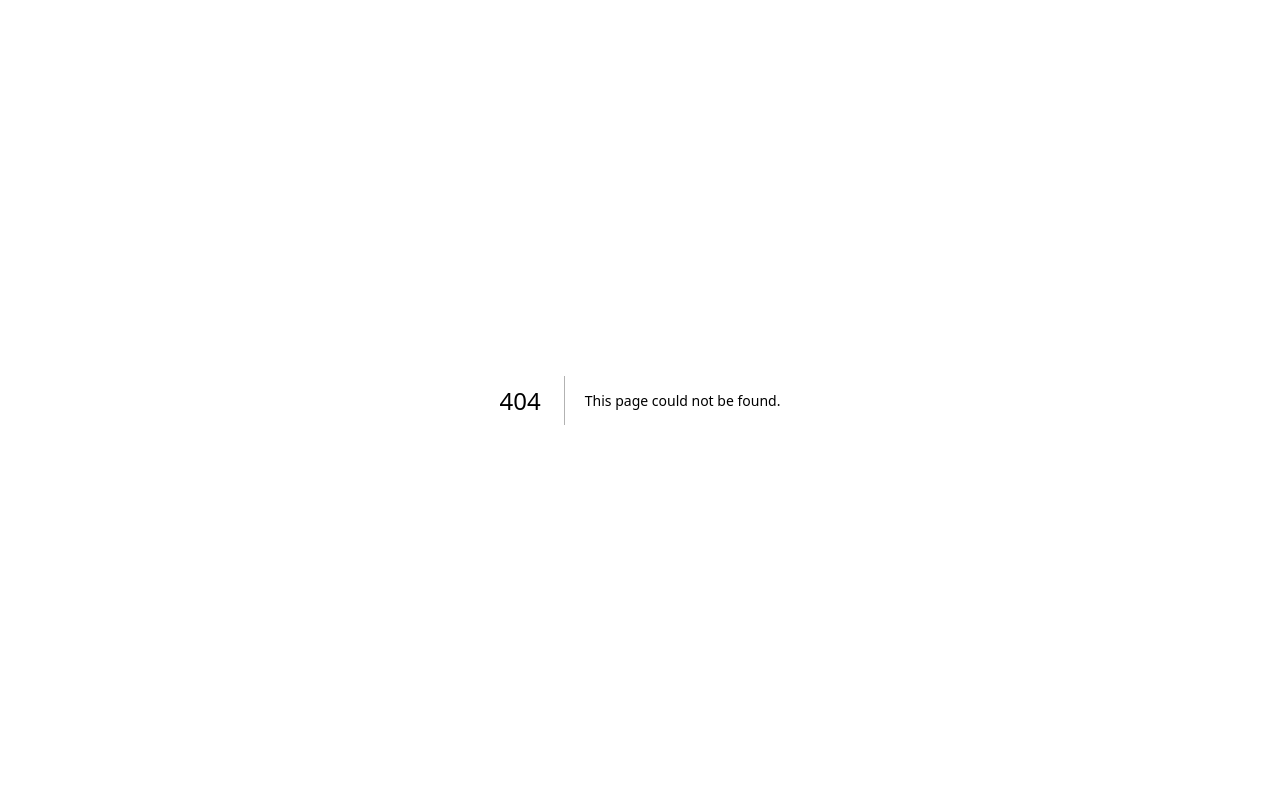
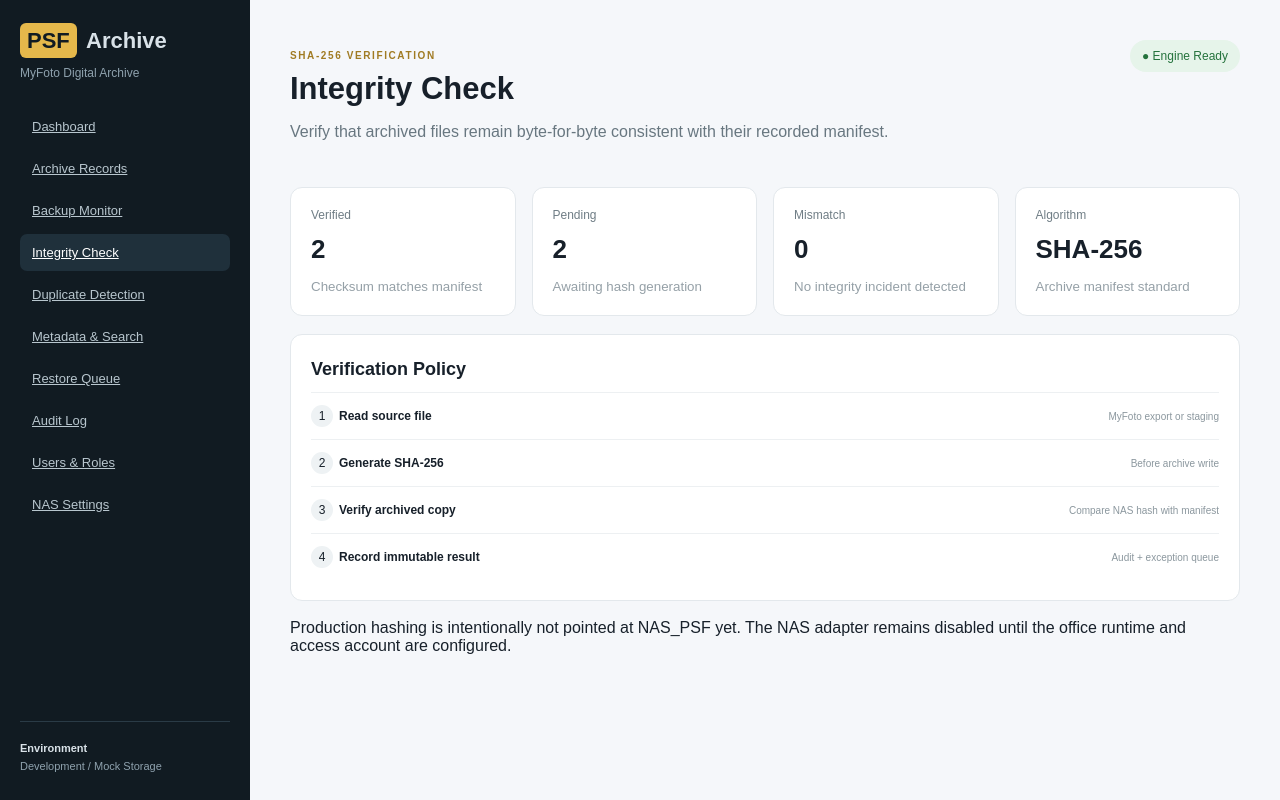
Before and after one commit to almunirah/psf-archive, a Next.js app: page /integrity in a window 1280 px wide. Before the commit this address had no page. Built offline with nearby package versions, Linux system fonts and the light colour scheme.

Commit message:
feat: add SHA-256 integrity module

```diff
--- /dev/null
+++ b/app/integrity/page.tsx
@@ -0,0 +1,26 @@
+import { AppShell } from '@/components/AppShell';
+import { archiveRecords } from '@/lib/archive/mock-data';
+
+export default function IntegrityPage() {
+  const verified = archiveRecords.filter((r) => r.backupStatus === 'VERIFIED').length;
+  const pending = archiveRecords.filter((r) => r.backupStatus === 'PENDING').length;
+  return (
+    <AppShell>
+      <header><div><p className="eyebrow">SHA-256 VERIFICATION</p><h1>Integrity Check</h1><p>Verify that archived files remain byte-for-byte consistent with their recorded manifest.</p></div><span className="status">● Engine Ready</span></header>
+      <div className="cards">
+        <article><p>Verified</p><strong>{verified}</strong><small>Checksum matches manifest</small></article>
+        <article><p>Pending</p><strong>{pending}</strong><small>Awaiting hash generation</small></article>
+        <article><p>Mismatch</p><strong>0</strong><small>No integrity incident detected</small></article>
+        <article><p>Algorithm</p><strong>SHA-256</strong><small>Archive manifest standard</small></article>
+      </div>
+      <div className="panel column">
+        <h2>Verification Policy</h2>
+        <div className="step"><span>1</span><b>Read source file</b><em>MyFoto export or staging</em></div>
+        <div className="step"><span>2</span><b>Generate SHA-256</b><em>Before archive write</em></div>
+        <div className="step"><span>3</span><b>Verify archived copy</b><em>Compare NAS hash with manifest</em></div>
+        <div className="step"><span>4</span><b>Record immutable result</b><em>Audit + exception queue</em></div>
+      </div>
+      <div className="notice">Production hashing is intentionally not pointed at NAS_PSF yet. The NAS adapter remains disabled until the office runtime and access account are configured.</div>
+    </AppShell>
+  );
+}
```
